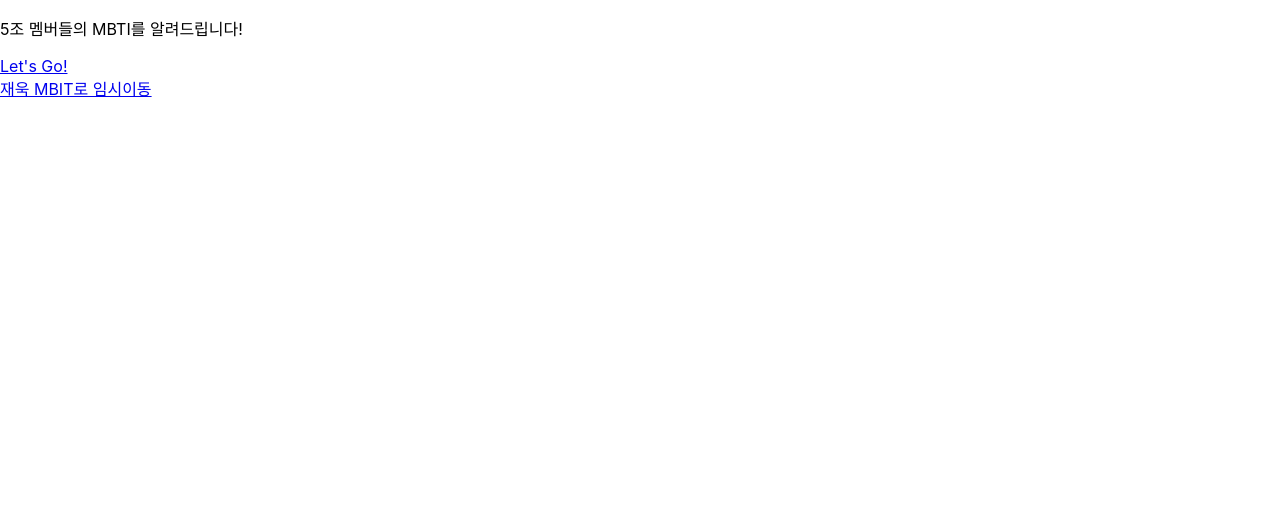
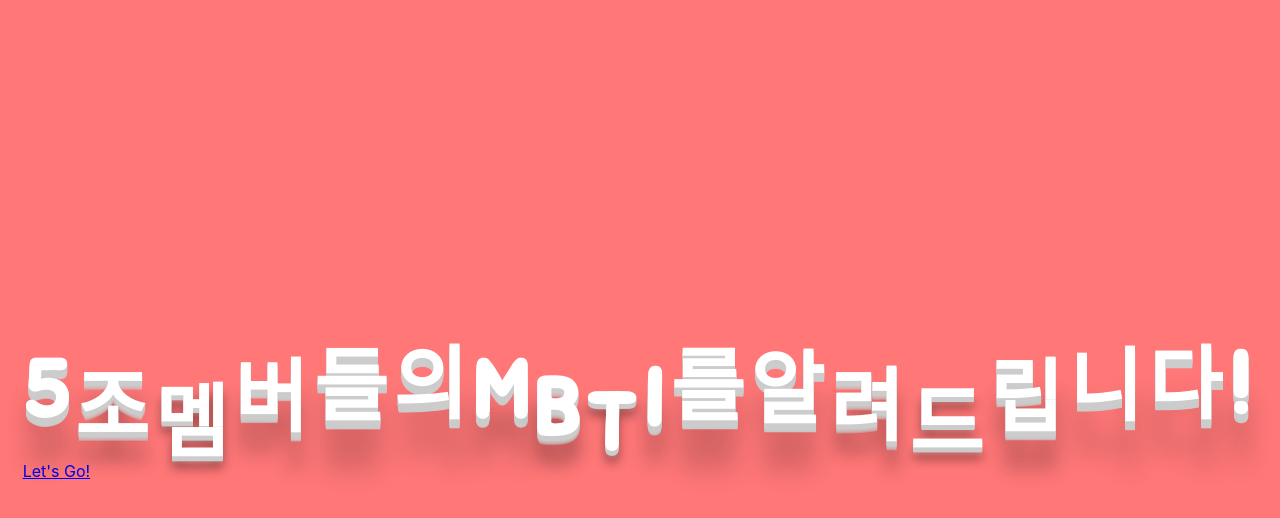
Before and after one commit to khsgsong/react_team_exam, a React (Create React App) app: page / in a window 1280 px wide. Shown: the top 518 px of the page. Built offline with nearby package versions, Linux system fonts and the light colour scheme.

Commit message:
feat : 메인 글씨

```diff
--- a/public/index.html
+++ b/public/index.html
@@ -25,6 +25,10 @@
       Learn how to configure a non-root public URL by running `npm run build`.
     -->
     <title>React App</title>
+    <link
+      href="https://fonts.googleapis.com/css?family=Jua:400"
+      rel="stylesheet"
+    />
   </head>
   <body>
     <noscript>You need to enable JavaScript to run this app.</noscript>
--- a/src/common/Main.js
+++ b/src/common/Main.js
@@ -1,14 +1,31 @@
 import { Link } from "react-router-dom";
+import "./main.css";
+
 const Main = () => {
   return (
     <div className="App">
-      <header className="App-header">
-        <p>5조 멤버들의 MBTI를 알려드립니다!</p>
+      <h1>
+        <span>5</span>
+        <span>조</span>
+        <span>멤</span>
+        <span>버</span>
+        <span>들</span>
+        <span>의</span>
+        <span>M</span>
+        <span>B</span>
+        <span>T</span>
+        <span>I</span>
+        <span>를</span>
+        <span>알</span>
+        <span>려</span>
+        <span>드</span>
+        <span>립</span>
+        <span>니</span>
+        <span>다!</span>
+      </h1>
+      <div>
         <Link to="/member">Let's Go!</Link>
-        <div>
-          <Link to="/infp">재욱 MBIT로 임시이동</Link>
-        </div>
-      </header>
+      </div>
     </div>
   );
 };
--- /dev/null
+++ b/src/common/main.css
@@ -0,0 +1,89 @@
+html,
+body {
+  width: 100%;
+  height: 100%;
+  background: #ff7777;
+  -webkit-font-smoothing: antialiased;
+  display: flex;
+  justify-content: center;
+  align-items: center;
+}
+
+h1 {
+  height: 100px;
+}
+
+h1 span {
+  position: relative;
+  top: 20px;
+  display: inline-block;
+  animation: bounce 0.3s ease infinite alternate;
+  font-family: Jua;
+  font-size: 80px;
+  color: #fff;
+  text-shadow: 0 1px 0 #ccc, 0 2px 0 #ccc, 0 3px 0 #ccc, 0 4px 0 #ccc,
+    0 5px 0 #ccc, 0 6px 0 transparent, 0 7px 0 transparent, 0 8px 0 transparent,
+    0 9px 0 transparent, 0 10px 10px rgba(0, 0, 0, 0.4);
+  letter-spacing: 6px;
+}
+
+h1 span:nth-child(2) {
+  animation-delay: 0.1s;
+}
+h1 span:nth-child(3) {
+  animation-delay: 0.2s;
+}
+h1 span:nth-child(4) {
+  animation-delay: 0.3s;
+}
+h1 span:nth-child(5) {
+  animation-delay: 0.4s;
+}
+h1 span:nth-child(6) {
+  animation-delay: 0.5s;
+}
+h1 span:nth-child(7) {
+  animation-delay: 0.6s;
+}
+h1 span:nth-child(8) {
+  animation-delay: 0.7s;
+}
+h1 span:nth-child(9) {
+  animation-delay: 0.8s;
+}
+h1 span:nth-child(10) {
+  animation-delay: 0.9s;
+}
+h1 span:nth-child(11) {
+  animation-delay: 1s;
+}
+h1 span:nth-child(12) {
+  animation-delay: 1.2s;
+}
+h1 span:nth-child(13) {
+  animation-delay: 1.3s;
+}
+h1 span:nth-child(14) {
+  animation-delay: 1.4s;
+}
+h1 span:nth-child(15) {
+  animation-delay: 1.5s;
+}
+h1 span:nth-child(16) {
+  animation-delay: 1.6s;
+}
+h1 span:nth-child(17) {
+  animation-delay: 1.7s;
+}
+h1 span:nth-child(18) {
+  animation-delay: 1.8s;
+}
+
+@keyframes bounce {
+  100% {
+    top: -20px;
+    text-shadow: 0 1px 0 #ccc, 0 2px 0 #ccc, 0 3px 0 #ccc, 0 4px 0 #ccc,
+      0 5px 0 #ccc, 0 6px 0 #ccc, 0 7px 0 #ccc, 0 8px 0 #ccc, 0 9px 0 #ccc,
+      0 50px 25px rgba(0, 0, 0, 0.2);
+  }
+}
```
